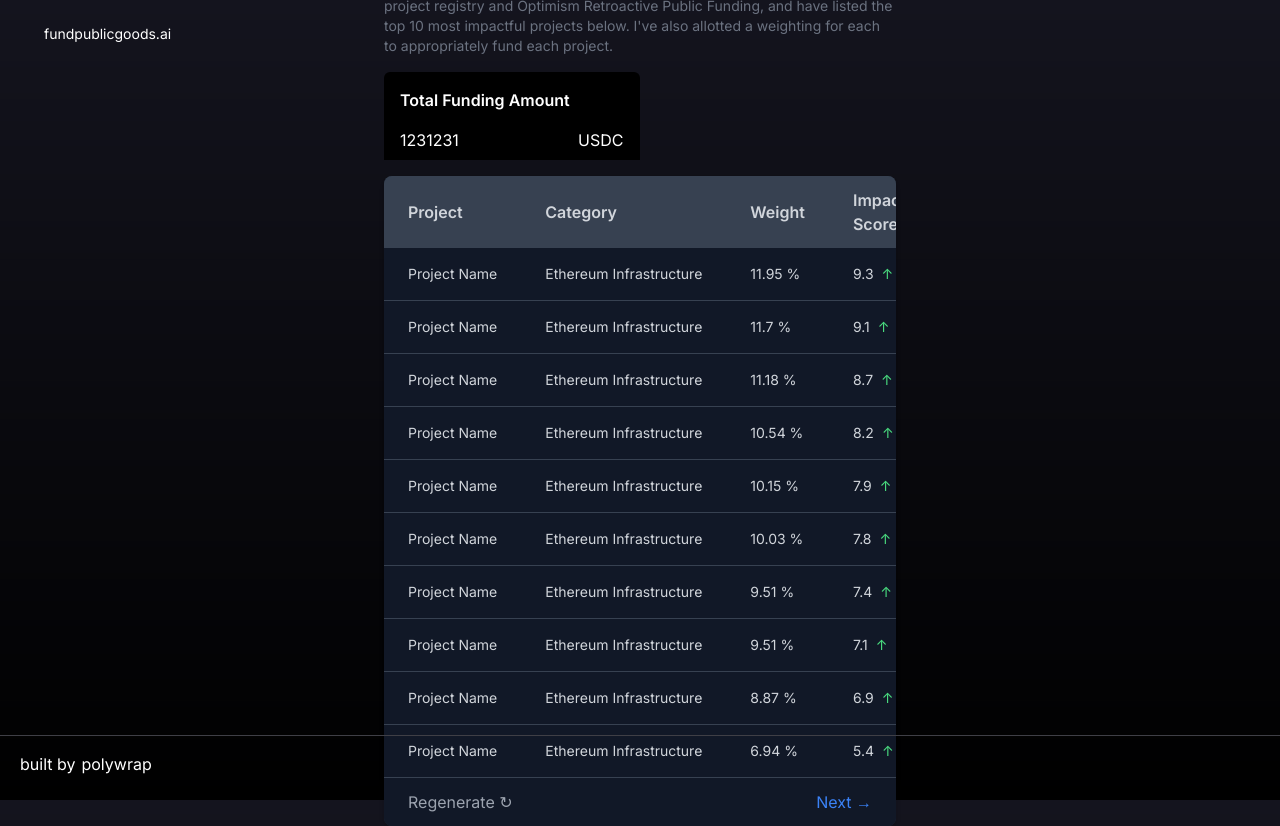
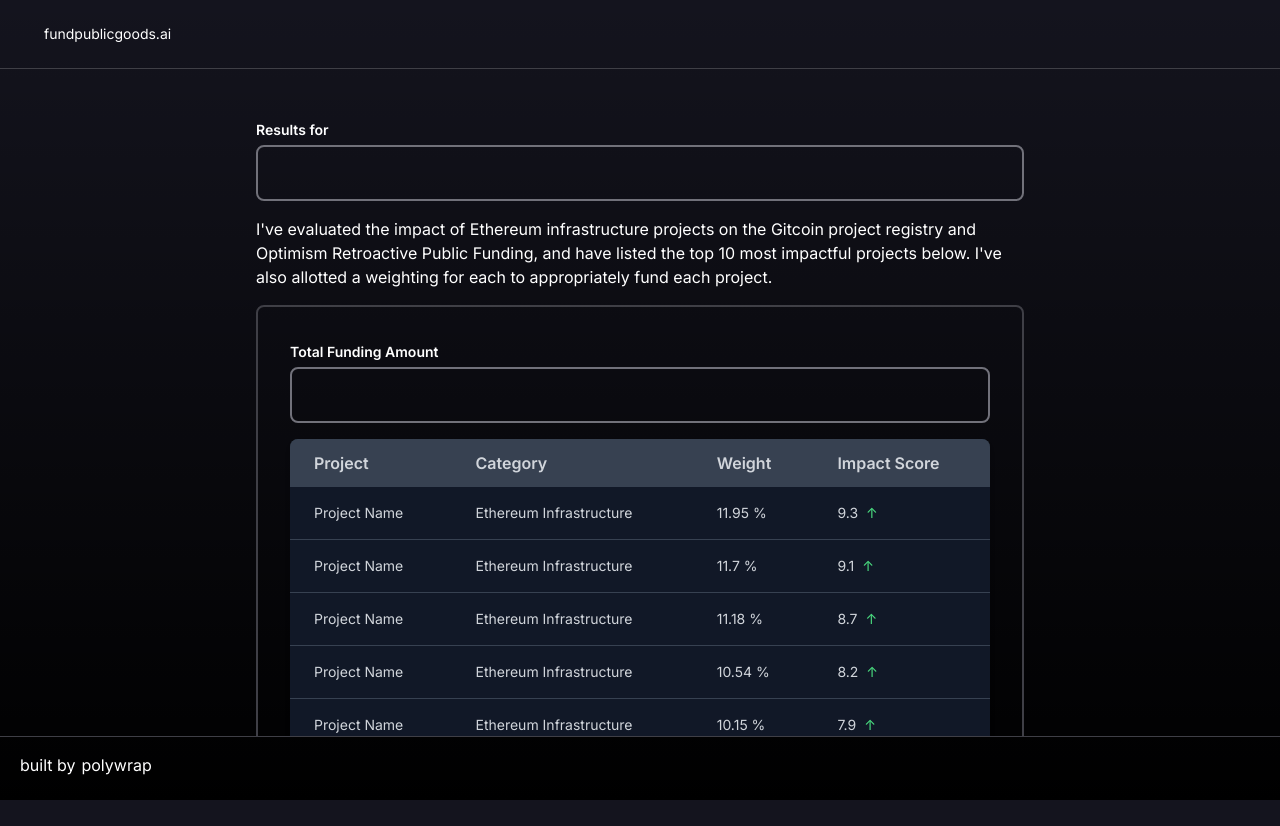
Before and after one commit to agentcoinorg/fundpublicgoods, a Next.js app in the folder web/: page /strategy/1 in a window 1280 px wide. After the commit the page ends 800 px from the top, so only its background shows below. Built offline with nearby package versions, Linux system fonts and the light colour scheme.

Commit message:
chore: strategy view improve

```diff
--- a/web/app/layout.tsx
+++ b/web/app/layout.tsx
@@ -11,7 +11,7 @@
 
 function Header() {
   return (
-    <div className="flex w-full justify-between text-sm p-6">
+    <div className="flex w-full justify-between text-sm p-6 border-b border-zinc-700">
       <p className="pl-5">fundpublicgoods.ai</p>
     </div>
   );
@@ -40,7 +40,7 @@
       <body className={inter.className}>
         <main className="flex h-screen flex-col items-center">
           <Header />
-          <div className="flex flex-col items-center w-full h-5/6 justify-center">
+          <div className="flex flex-col w-full h-5/6 overflow-y-auto">
             {children}
           </div>
           <Footer />
--- a/web/app/page.tsx
+++ b/web/app/page.tsx
@@ -3,6 +3,8 @@
 
 export default async function HomePage() {
   return (
-    <Prompt />
-  )
+    <div className="flex h-full items-center justify-center">
+      <Prompt />
+    </div>
+  );
 }
--- /dev/null
+++ b/web/components/ProjectList.tsx
@@ -0,0 +1,43 @@
+export function ProjectList(props: { projects: any[] }) {
+  return (
+    <table className="w-full">
+      <thead className="bg-gray-700">
+        <tr>
+          <th scope="col" className="px-6 py-3 text-left font-semibold">
+            Project
+          </th>
+          <th scope="col" className="px-6 py-3 text-left font-semibold">
+            Category
+          </th>
+          <th scope="col" className="px-6 py-3 text-left font-semibold">
+            Weight
+          </th>
+          <th scope="col" className="px-6 py-3 text-left font-semibold">
+            Impact Score
+          </th>
+        </tr>
+      </thead>
+      <tbody className="bg-gray-900">
+        {props.projects.map((project, index) => (
+          <tr key={index} className="border-b border-gray-700">
+            <td className="px-6 py-4 whitespace-nowrap text-sm">
+              {project.name}
+            </td>
+            <td className="px-6 py-4 whitespace-nowrap text-sm">
+              {project.category}
+            </td>
+            <td className="px-6 py-4 whitespace-nowrap text-sm">
+              {`${project.weight} %`}
+            </td>
+            <td className="px-6 py-4 whitespace-nowrap text-sm">
+              <div className="flex items-center">
+                {project.impactScore.toFixed(1)}
+                <span className="ml-2 text-green-400">↑</span>
+              </div>
+            </td>
+          </tr>
+        ))}
+      </tbody>
+    </table>
+  );
+}
--- a/web/components/Strategy.tsx
+++ b/web/components/Strategy.tsx
@@ -1,4 +1,8 @@
-const projects = [
+import Button from "./Button";
+import { ProjectList } from "./ProjectList";
+import TextField from "./TextField";
+
+const projects: any[] = [
   {
     name: "Project Name",
     category: "Ethereum Infrastructure",
@@ -65,89 +69,26 @@
   id: string;
 }
 
-export default function Strategy(props: StrategyProps) {
+export default async function Strategy(props: StrategyProps) {
   return (
-    <div className="w-2/5">
-      <div className="flex flex-col space-y-4">
-        <p className="text-sm text-gray-500">
+    <div className="flex items-center justify-center py-12">
+      <div className="flex flex-col gap-4 justify-center w-3/5">
+        <TextField label="Results for" />
+        <p className="text-base">
           I&apos;ve evaluated the impact of Ethereum infrastructure projects on
           the Gitcoin project registry and Optimism Retroactive Public Funding,
           and have listed the top 10 most impactful projects below. I&apos;ve
           also allotted a weighting for each to appropriately fund each project.
         </p>
-        <div className="bg-black rounded-md w-64">
-          <label
-            htmlFor="totalFundingAmount"
-            className="font-semibold text-white px-4 pt-4 pb-2 block"
-          >
-            Total Funding Amount
-          </label>
-          <div className="flex">
-            <input
-              type="number"
-              id="totalFundingAmount"
-              className="focus:outline-none w-full rounded-tl-md bg-black text-white border-0 py-2 pl-4"
-              defaultValue={1231231}
-            />
-            <div className="flex">
-              <select className="appearance-none bg-black text-white py-2 pr-4 pl-2 focus:outline-none rounded-tr-md cursor-pointer">
-                <option value="USD">USD</option>
-                <option value="USDC" selected>
-                  USDC
-                </option>
-              </select>
-            </div>
+        <div className="flex flex-col gap-4 border-zinc-700 rounded-lg border-2 p-8">
+          <TextField label="Total Funding Amount" />
+          <div className="bg-gray-800 text-gray-300 rounded-lg shadow-md overflow-hidden">
+            <ProjectList projects={projects} />
           </div>
         </div>
-        <div className="bg-gray-800 text-gray-300 rounded-lg shadow-md overflow-hidden">
-          <table className="w-full">
-            <thead className="bg-gray-700">
-              <tr>
-                <th scope="col" className="px-6 py-3 text-left font-semibold">
-                  Project
-                </th>
-                <th scope="col" className="px-6 py-3 text-left font-semibold">
-                  Category
-                </th>
-                <th scope="col" className="px-6 py-3 text-left font-semibold">
-                  Weight
-                </th>
-                <th scope="col" className="px-6 py-3 text-left font-semibold">
-                  Impact Score
-                </th>
-              </tr>
-            </thead>
-            <tbody className="bg-gray-900">
-              {projects.map((project, index) => (
-                <tr key={index} className="border-b border-gray-700">
-                  <td className="px-6 py-4 whitespace-nowrap text-sm">
-                    {project.name}
-                  </td>
-                  <td className="px-6 py-4 whitespace-nowrap text-sm">
-                    {project.category}
-                  </td>
-                  <td className="px-6 py-4 whitespace-nowrap text-sm">
-                    {`${project.weight} %`}
-                  </td>
-                  <td className="px-6 py-4 whitespace-nowrap text-sm">
-                    <div className="flex items-center">
-                      {project.impactScore.toFixed(1)}
-                      <span className="ml-2 text-green-400">↑</span>
-                    </div>
-                  </td>
-                </tr>
-              ))}
-            </tbody>
-          </table>
-          <div className="flex justify-between items-center px-6 py-3 bg-gray-900">
-            <button className="text-gray-400 hover:text-white">
-              Regenerate ↻
-            </button>
-            <button className="text-blue-500 hover:text-blue-400">
-              Next →
-            </button>
-          </div>
-        </div>
+        {/* <div className="absolute right-0"> */}
+          <Button>Next →</Button>
+        {/* </div> */}
       </div>
     </div>
   );
```
